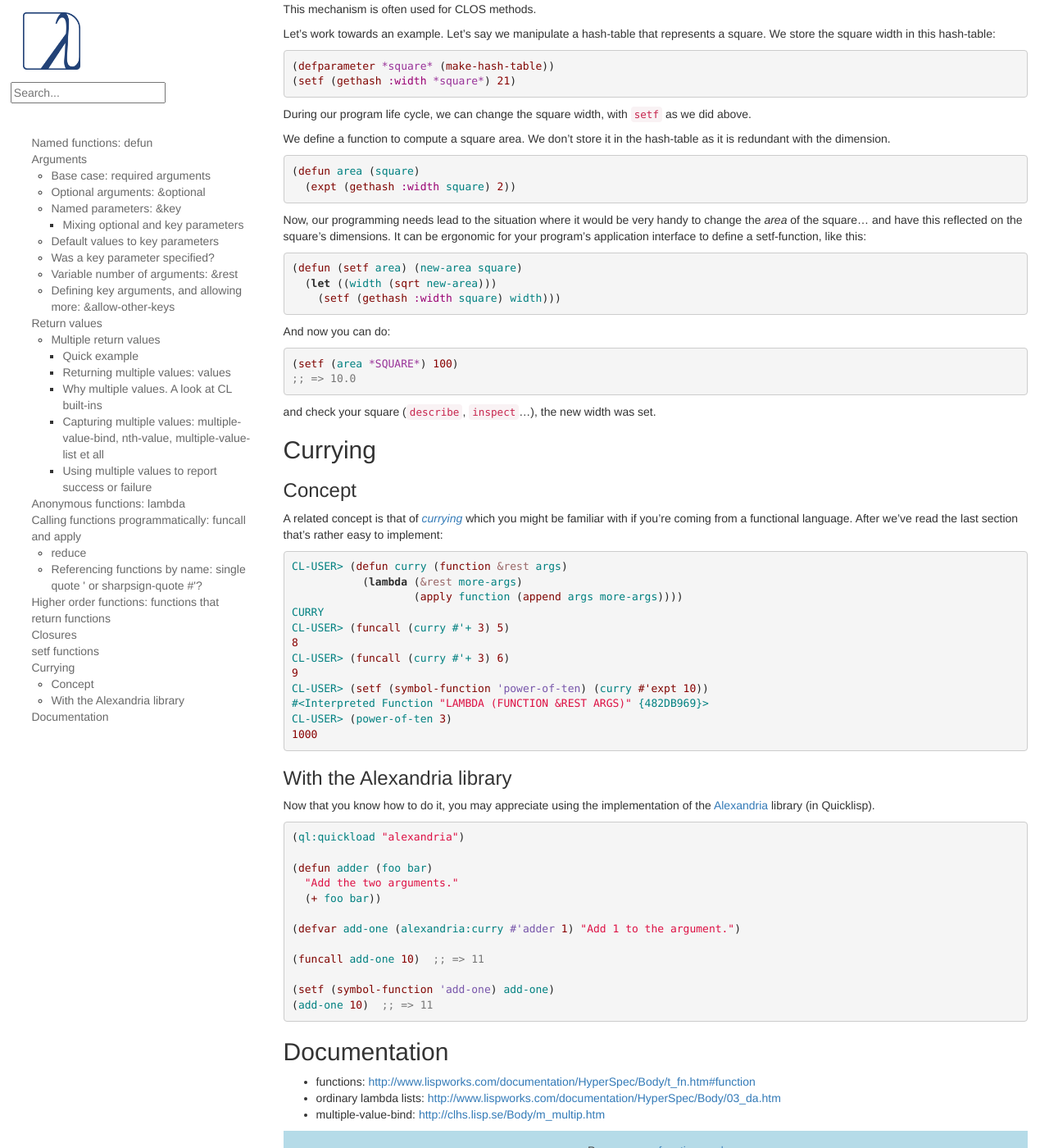
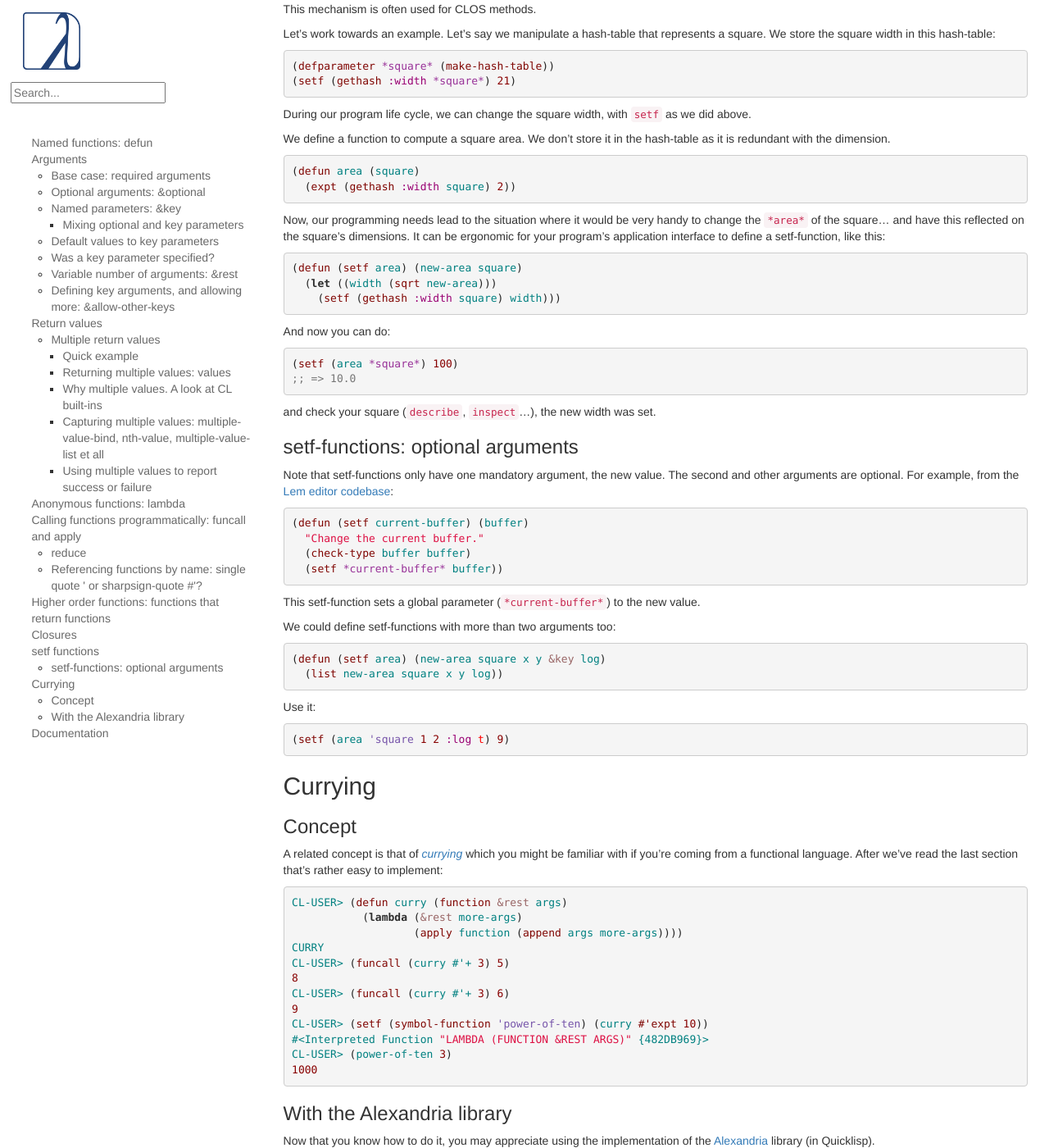
Before and after one commit to LispCookbook/cl-cookbook, a Jekyll site: the page built from functions.md, in a window 1280 px wide and 1400 px high, scrolled down 13540 px. Shown: the whole window at 82% size. Built offline with Jekyll 4.4.1, drawn with Linux system fonts in a browser that asks for light colours.

Commit message:
setf functions: only 1 mandatory argument

```diff
--- a/functions.md
+++ b/functions.md
@@ -900,7 +900,7 @@ the hash-table as it is redundant with the dimension.
 ~~~
 
 Now, our programming needs lead to the situation where it would be
-very handy to change the *area* of the square… and have this reflected
+very handy to change the `*area*` of the square… and have this reflected
 on the square's dimensions. It can be ergonomic for your program's
 application interface to define a setf-function, like this:
 
@@ -913,11 +913,41 @@ application interface to define a setf-function, like this:
 And now you can do:
 
 ~~~lisp
-(setf (area *SQUARE*) 100)
+(setf (area *square*) 100)
 ;; => 10.0
 ~~~
 
 and check your square (`describe`, `inspect`…), the new width was set.
+
+### setf-functions: optional arguments
+
+Note that setf-functions only have one mandatory argument, the new
+value. The second and other arguments are optional. For example, from
+the [Lem editor codebase](https://github.com/lem-project/lem/blob/main/src/buffer/internal/buffer.lisp):
+
+
+~~~lisp
+(defun (setf current-buffer) (buffer)
+  "Change the current buffer."
+  (check-type buffer buffer)
+  (setf *current-buffer* buffer))
+~~~
+
+This setf-function sets a global parameter (`*current-buffer*`) to the
+new value.
+
+We could define setf-functions with more than two arguments too:
+
+~~~lisp
+(defun (setf area) (new-area square x y &key log)
+  (list new-area square x y log))
+~~~
+
+Use it:
+
+~~~lisp
+(setf (area 'square 1 2 :log t) 9)
+~~~
 
 
 ## Currying
```
